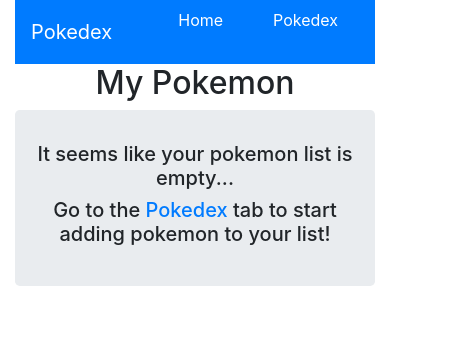
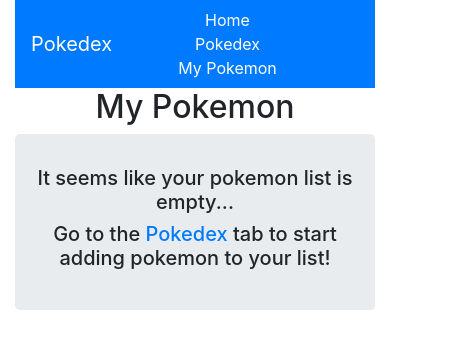
Before and after one commit to emandilara/pokedex, a React (Create React App) app: page /my-pokemon in a window 390 px wide. Shown: the top 348 px of the page, 459 px wide, since content can reach past the window. Built offline with nearby package versions, Linux system fonts and the light colour scheme.

Commit message:
Fix navigation styles

```diff
--- a/src/components/AppNavigation.js
+++ b/src/components/AppNavigation.js
@@ -3,7 +3,6 @@
   BrowserRouter as Router,
   Switch, Route, Link
 } from 'react-router-dom';
-import Nav from 'react-bootstrap/Nav';
 import Navbar from 'react-bootstrap/Navbar';
 import Home from './Home';
 import Pokedex from './Pokedex';
@@ -13,13 +12,13 @@
 function AppNavigation() {
   return (
     <Router>
-      <Navbar bg='primary' variant='dark' className='navbar'>
+      <Navbar bg='primary' variant='dark'>
         <Navbar.Brand>Pokedex</Navbar.Brand>
-        <Nav>
+        <div className='navLinks'>
           <Link to='/' className='navLink'>Home</Link>
           <Link to='/pokedex' className='navLink'>Pokedex</Link>
           <Link to='/my-pokemon' className='navLink'>My Pokemon</Link>
-        </Nav>
+        </div>
       </Navbar>
 
       <Switch>
--- a/src/components/styles/AppNavigation.css
+++ b/src/components/styles/AppNavigation.css
@@ -1,5 +1,8 @@
-@media (max-width: 768px) {
+@media (max-width: 560px) {
   .navLink {
+    display: block !important;
+  }
+  .navLinks {
     display: block;
   }
 }
```
